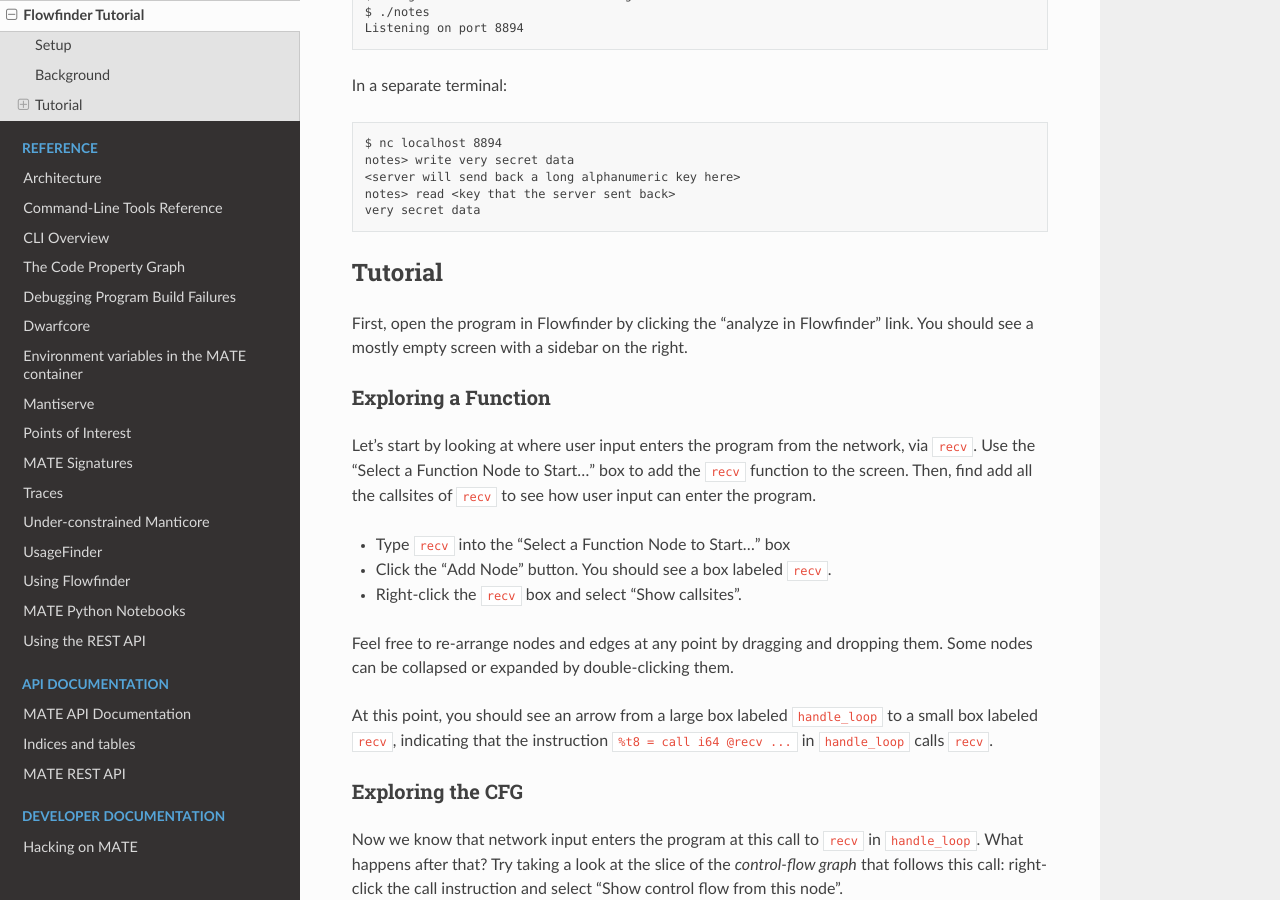
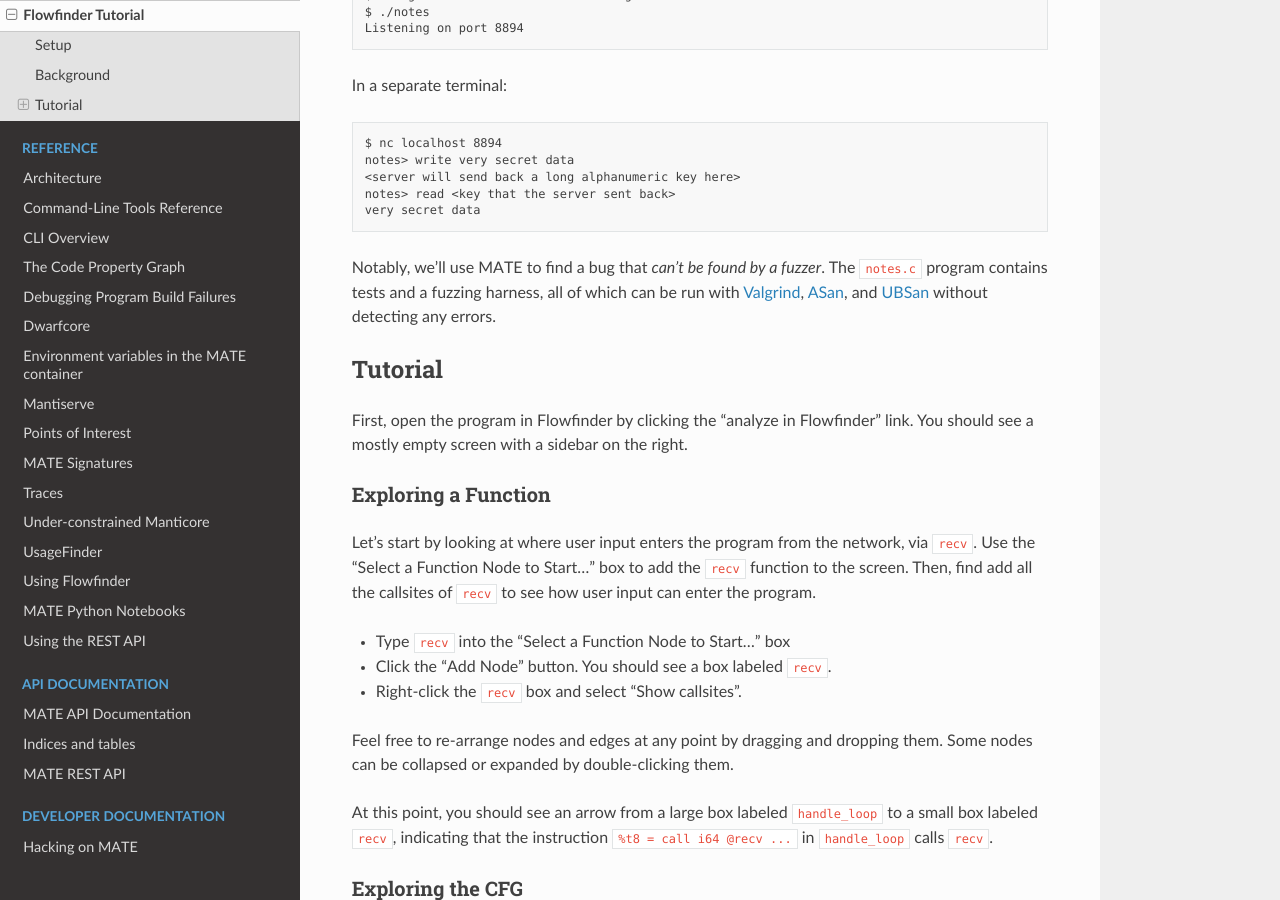
Before and after one commit to GaloisInc/MATE, a Sphinx documentation site: the page built from doc/tutorial-flowfinder.rst, in a window 1280 px wide and 900 px high, scrolled down 734 px. Built offline with Sphinx 7.4.7 and the Read the Docs theme 2.0.0, drawn with Linux system fonts in a browser that asks for light colours; pages that are not in the unit, such as notebooks, are missing from menus.

Commit message:
doc: Note that notes.c bug is unfuzzable

```diff
--- a/doc/tutorial-flowfinder.rst
+++ b/doc/tutorial-flowfinder.rst
@@ -48,6 +48,13 @@
    <server will send back a long alphanumeric key here>
    notes> read <key that the server sent back>
    very secret data
+
+Notably, we'll use MATE to find a bug that *can't be found by a fuzzer*. The
+``notes.c`` program contains tests and a fuzzing harness, all of which can
+be run with `Valgrind <https://valgrind.org/docs/manual/mc-manual.html>`_,
+`ASan <https://clang.llvm.org/docs/AddressSanitizer.html>`_, and
+`UBSan <https://clang.llvm.org/docs/UndefinedBehaviorSanitizer.html>`_
+without detecting any errors.
 
 ********
 Tutorial
```
